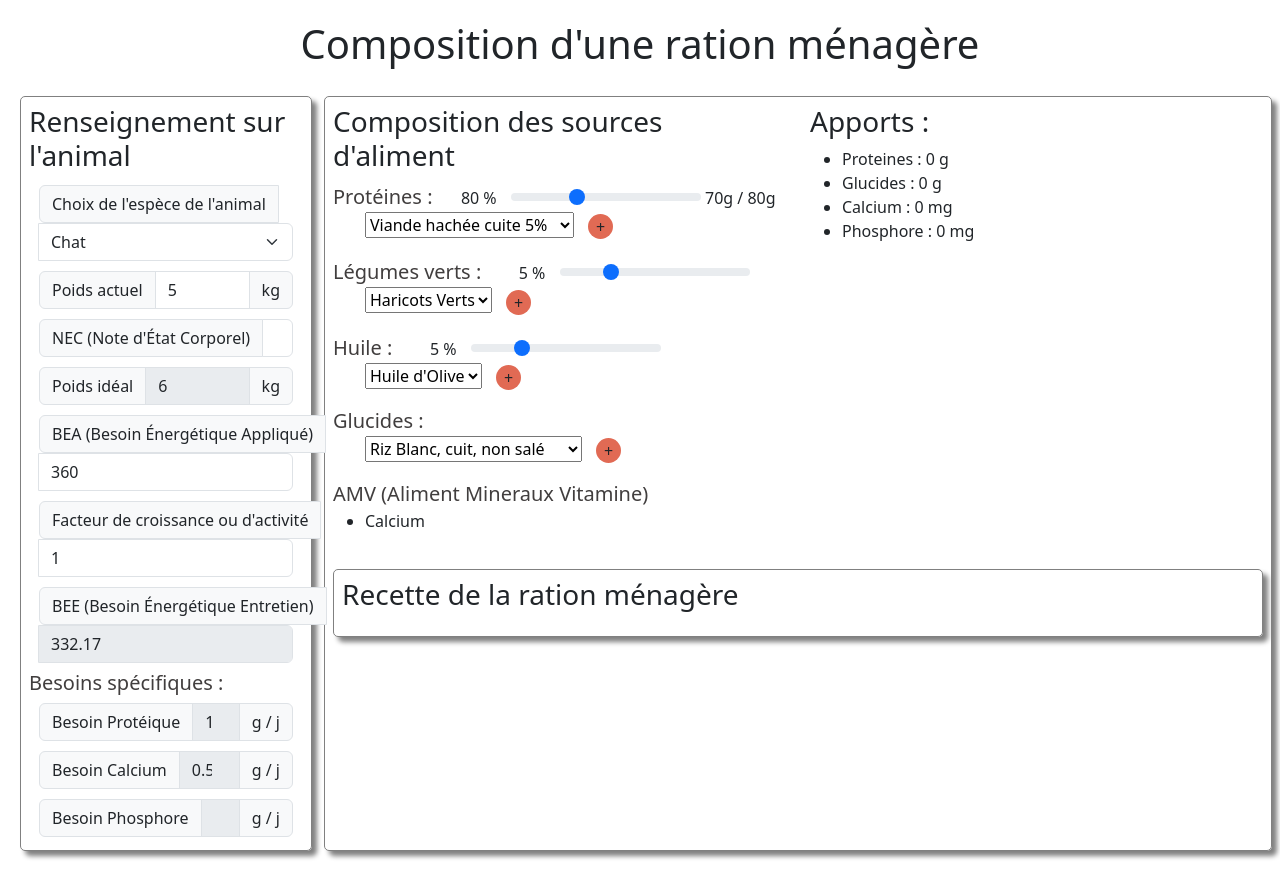
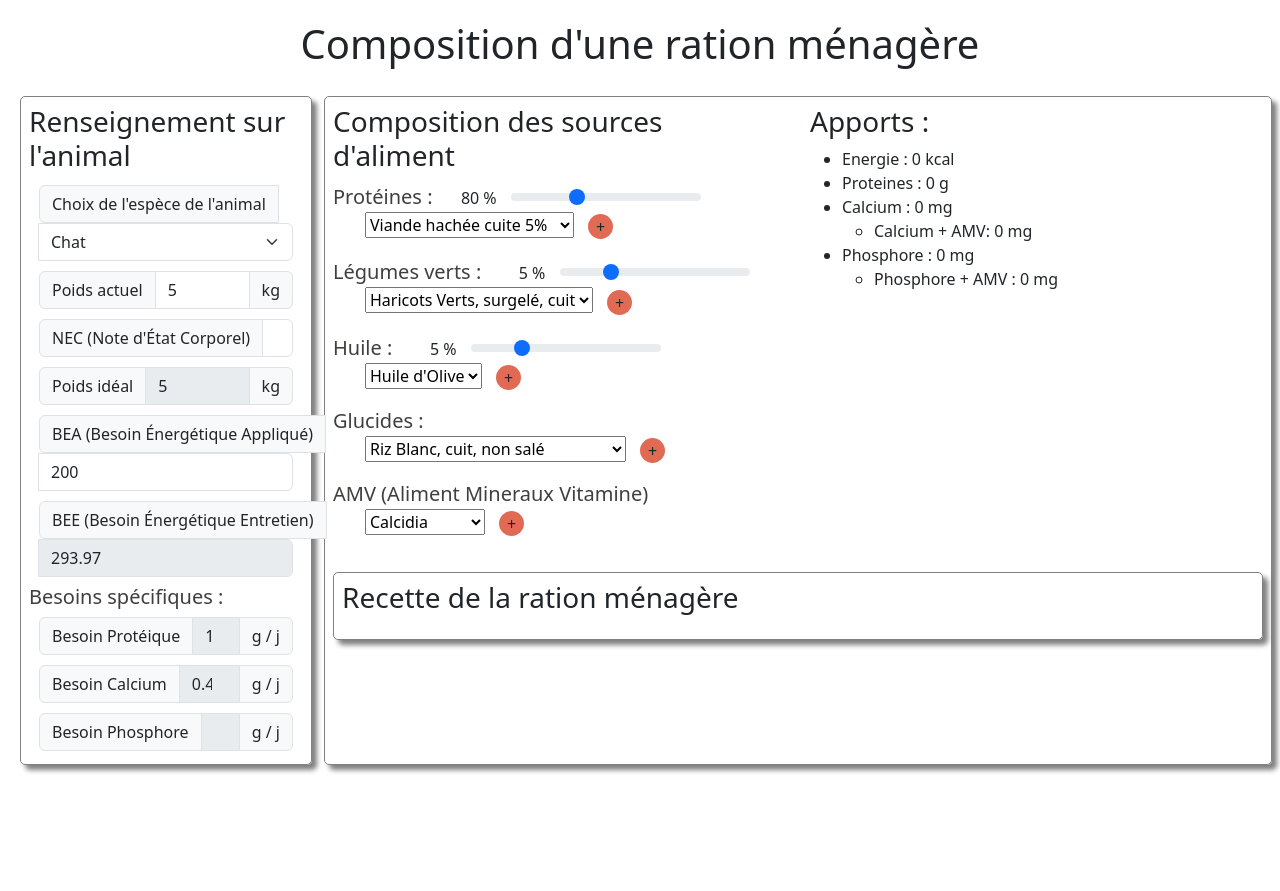
Before and after one commit to botlane-feeder/vetratio-gui, a SvelteKit app: page / in a window 1280 px wide. After the commit the page ends 805 px from the top, so only its background shows below. Built offline with nearby package versions, Linux system fonts and the light colour scheme.

Commit message:
FIX : Vérification des calculs

```diff
--- a/src/components/GlobalInfo.svelte
+++ b/src/components/GlobalInfo.svelte
@@ -7,7 +7,6 @@
     bodyConditionScore = $bindable(),
     idealWeight,
     appliedEnergyNeed = $bindable(),
-    growingActivityPower = $bindable(),
     maintenanceEnergyNeed,
     proteinNeed,
     calciumNeed,
@@ -68,11 +67,6 @@
     </div>
 
     <div class="input-group space-input-group">
-      <span id="growingActivityPowerLabel" class="input-group-text"> Facteur de croissance ou d'activité</span>
-      <input id="growingActivityPower" type="number" class="form-control" bind:value={growingActivityPower}>
-    </div>
-
-    <div class="input-group space-input-group">
       <span id="maintenanceEnergyNeededLabel" class="input-group-text"> BEE (Besoin Énergétique Entretien)</span>
       <input id="maintenanceEnergyNeeded" type="number" class="form-control" disabled value={ roundTwo(maintenanceEnergyNeed) }>
     </div>
--- a/src/components/RecipeComposition.svelte
+++ b/src/components/RecipeComposition.svelte
@@ -9,7 +9,7 @@
   import {type FoodComposition} from "$lib/types"
 
   // Récupération des informations calculées du globalInfo
-  let {proteinNeed, energyNeed, oilNeed} = $props()
+  let {proteinNeed, energyNeed, calciumNeed} = $props()
 
   // Récupération de la base de données globales des aliments
   const rawAlimentList={
@@ -17,21 +17,32 @@
     [
       {"title":"Viande hachée cuite 5%", "kcal":1550, "protein":25.5, "calcium":7, "phosphorus":180},
       {"title":"Viande hachée cuite 15%", "kcal":2390, "protein":23.6, "calcium":15, "phosphorus":198},
-      {"title":"Blanc de poulet cuit", "kcal":1410, "protein":30.1, "calcium":4.7, "phosphorus":270},
+      {"title":"Filet de poulet cru", "kcal":1100, "protein":23.4, "calcium":3.3, "phosphorus":240},
+      {"title":"Saumon élevage cru", "kcal":1940, "protein":20.5, "calcium":5.84, "phosphorus":181},
+      {"title":"Poisson blanc", "kcal":825, "protein":18.8, "calcium":14.5, "phosphorus":207},
+      {"title":"Filet de poulet cuit", "kcal":1410, "protein":30.1, "calcium":4.7, "phosphorus":270},
     ],
     "greenVegetable":[
-      {"title":"Haricots Verts", "kcal":1550, "protein":1.95, "calcium":7, "phosphorus":180},
-      {"title":"Courgettes", "kcal":2390, "protein":23.6, "calcium":15, "phosphorus":198},
-      {"title":"Poivrons", "kcal":363, "protein":30.1, "calcium":4.7, "phosphorus":270},
+      {"title":"Haricots Verts, surgelé, cuit", "kcal":363, "protein":1.95, "calcium":51, "phosphorus":29},
+      {"title":"Courgettes", "kcal":155, "protein":0.93, "calcium":19.3, "phosphorus":65},
+      {"title":"Haricots verts en boîte", "kcal":231, "protein":1.33, "calcium":42.7, "phosphorus":25.3},
     ],
     "oil":[
-      {"title":"Huile d'Olive", "kcal":0, "protein":0, "calcium":0, "phosphorus":0},
+      {"title":"Huile d'Olive", "kcal":9000, "protein":0, "calcium":0, "phosphorus":0},
     ],
     "carbohydrate":[
       {"title":"Riz Blanc, cuit, non salé", "kcal":1440, "protein":2.92, "calcium": 14, "phosphorus":35},
+      {"title":"Pâtes standard, cuite, non salée", "kcal":1250, "protein":4.28, "calcium": 17, "phosphorus":59},
+      {"title":"Patate", "kcal":805, "protein":1.08, "calcium": 5.83, "phosphorus":37.2},
       {"title":"Riz complet, cuit, non salé", "kcal":1570, "protein":3.21, "calcium":13, "phosphorus":120},
       {"title":"Riz Blanc, cru", "kcal":3500, "protein":7.04, "calcium": 33, "phosphorus":118},
       {"title":"Riz complet, cru", "kcal":3490, "protein":7.02, "calcium":11.1, "phosphorus":163},
+    ],
+    "amv":[
+      {"title":"Calcidia", "kcal":0, "protein":0, "calcium": 154000, "phosphorus":0},
+      {"title":"Vit'i5 Orange", "kcal":0, "protein":0, "calcium": 15000, "phosphorus":5000},
+      {"title":"Vit'i5 Bleu", "kcal":0, "protein":0, "calcium": 10000, "phosphorus":1000},
+
     ]
   };
 
@@ -84,7 +95,7 @@
   /**************************** Données pour les huiles ****************************/
   const oilRange={min:0, max:20};
   let oilDistribution = $state(5);
-  let oilNeedQuantity = $derived( oilNeed * greenVegetableDistribution);
+  let oilNeedQuantity = $derived( energyNeed * oilDistribution / 100);
 
   let choosenOilFood:number[]=$state([]);
   let oilCompositionFood:FoodComposition[]=$derived.by(()=>{
@@ -113,6 +124,9 @@
     for (let index = 0; index < greenVegetableCompositionFood.length; index++) {
       energyAvailable += greenVegetableCompositionFood[index]["kcal"];
     }
+    for (let index = 0; index < oilCompositionFood.length; index++) {
+      energyAvailable += oilCompositionFood[index]["kcal"];
+    }
     return energyNeed - energyAvailable;
   })
   let choosenCarbohydrateFood:number[]=$state([]);
@@ -133,6 +147,39 @@
     return foodArray;
   });
   /**************************** Données pour les Aliments Minéraux Vitamines ****************************/
+  let amvCalciumNeed:number = $derived.by(()=>{
+    let calciumAvailable:number = 0;
+    for (let index = 0; index < proteinCompositionFood.length; index++) {
+      calciumAvailable += proteinCompositionFood[index]["calcium"];
+    }
+    for (let index = 0; index < greenVegetableCompositionFood.length; index++) {
+      calciumAvailable += greenVegetableCompositionFood[index]["calcium"];
+    }
+    for (let index = 0; index < oilCompositionFood.length; index++) {
+      calciumAvailable += oilCompositionFood[index]["calcium"];
+    }
+    for (let index = 0; index < carbohydrateCompositionFood.length; index++) {
+      calciumAvailable += carbohydrateCompositionFood[index]["calcium"];
+    }
+    return calciumNeed - calciumAvailable;
+  })
+  let choosenAMVFood:number[]=$state([]);
+  let amvCompositionFood:FoodComposition[]=$derived.by(()=>{
+    let foodArray:FoodComposition[]=[];
+    for (let index = 0; index < choosenAMVFood.length; index++) {
+      let quantityNeeded = roundTwo(amvCalciumNeed / rawAlimentList["amv"][choosenAMVFood[index]]["calcium"] * 100000 / choosenAMVFood.length);
+      foodArray.push( {
+        "name":rawAlimentList["amv"][choosenAMVFood[index]]["title"],
+        "quantity":quantityNeeded,
+        "protein":(rawAlimentList["amv"][choosenAMVFood[index]]["protein"]*quantityNeeded/100),
+        "kcal":(rawAlimentList["amv"][choosenAMVFood[index]]["kcal"]*quantityNeeded/1000),
+        "calcium":(rawAlimentList["amv"][choosenAMVFood[index]]["calcium"]*quantityNeeded/100000),
+        "phosphorus":(rawAlimentList["amv"][choosenAMVFood[index]]["phosphorus"]*quantityNeeded/100000)
+      });
+    }
+    // foodCompositionList.set();
+    return foodArray;
+  });
 </script>
 
 <style>
@@ -156,7 +203,6 @@
     <h3>Composition des sources d'aliment</h3>
     <span class="titleContent">Protéines : </span>
     <RangeDistribution range={proteinRange} bind:distribution={proteinDistribution}/>
-    70g / 80g
     <FoodList list={rawAlimentList.protein} bind:choosenFood={choosenProteinFood} compositionFood={proteinCompositionFood}/>
     <!-- <FoodAndQuantityList list={rawAlimentList.protein} bind:choosenFood={proteinList} need={proteinNeed} nutriment="protein"/> -->
     <div></div>
@@ -168,7 +214,7 @@
     <div></div>
 
     <span class="titleContent">Huile : </span>
-    <RangeDistribution range={oilRange} distribution={oilDistribution}/>
+    <RangeDistribution range={oilRange} bind:distribution={oilDistribution}/>
     <FoodList list={rawAlimentList.oil} bind:choosenFood={choosenOilFood} compositionFood={oilCompositionFood}/>
     <div></div>
 
@@ -178,18 +224,16 @@
     <div></div>
 
     <span class="titleContent">AMV (Aliment Mineraux Vitamine)</span>
-    <ul>
-      <li>Calcium</li>
-    </ul>
+    <FoodList list={rawAlimentList.amv} bind:choosenFood={choosenAMVFood} compositionFood={amvCompositionFood}/>
 
   </div>
 
   <div class="col-6">
-    <ResumeNutritionalIntake {proteinCompositionFood} {greenVegetableCompositionFood} {oilCompositionFood} {carbohydrateCompositionFood} />
+    <ResumeNutritionalIntake {proteinCompositionFood} {greenVegetableCompositionFood} {oilCompositionFood} {carbohydrateCompositionFood} {amvCompositionFood} />
   </div>
 
   <div class="col-12">
-    <RecipeSummary {proteinCompositionFood} {greenVegetableCompositionFood} {oilCompositionFood} {carbohydrateCompositionFood} />
+    <RecipeSummary {proteinCompositionFood} {greenVegetableCompositionFood} {oilCompositionFood} {carbohydrateCompositionFood} {amvCompositionFood} />
   </div>
 
 </div>
--- a/src/components/RecipeSummary.svelte
+++ b/src/components/RecipeSummary.svelte
@@ -2,7 +2,7 @@
   import {roundTwo} from "$lib/index"
   import type { FoodComposition } from "$lib/types";
 
-  let {proteinCompositionFood, greenVegetableCompositionFood, oilCompositionFood, carbohydrateCompositionFood}=$props();
+  let {proteinCompositionFood, greenVegetableCompositionFood, oilCompositionFood, carbohydrateCompositionFood, amvCompositionFood}=$props();
 
   let recipe:FoodComposition[] = $derived.by(()=>{
     return array_reduce();
@@ -21,6 +21,9 @@
     }
     for (let index = 0; index < carbohydrateCompositionFood.length; index++) {
       list.push(carbohydrateCompositionFood[index]);
+    }
+    for (let index = 0; index < amvCompositionFood.length; index++) {
+      list.push(amvCompositionFood[index]);
     }
     return list;
   }
--- a/src/components/ResumeNutritionalIntake.svelte
+++ b/src/components/ResumeNutritionalIntake.svelte
@@ -1,13 +1,15 @@
 <script lang="ts">
   import {roundTwo} from "$lib/index"
 
-  let {proteinCompositionFood, greenVegetableCompositionFood, oilCompositionFood, carbohydrateCompositionFood}=$props();
+  let {proteinCompositionFood, greenVegetableCompositionFood, oilCompositionFood, carbohydrateCompositionFood, amvCompositionFood}=$props();
 
   // Gestion du calcul de la sommes des apports de protéines
   let proteinSum:number=$derived.by( ()=>{ return sumFromArrays("protein")});
   let glucideSum:number=$derived.by( ()=>{ return sumFromArrays("kcal")});
   let calciumSum:number=$derived.by( ()=>{ return sumFromArrays("calcium")});
+  let calciumAMVSum:number=$derived.by( ()=>{ return calciumSum + sumAMVArrays("calcium"); });
   let phosphoreSum:number=$derived.by( ()=>{ return sumFromArrays("phosphorus")});
+  let phosphoreAMVSum:number=$derived.by( ()=>{ return phosphoreSum + sumAMVArrays("phosphorus"); });
 
   // Fait le tour des tableaux d'aliments et calcul la somme du nutriment passé en paramètre
   function sumFromArrays(nutrient:string):number{
@@ -26,6 +28,13 @@
     }
     return sum;
   }
+  function sumAMVArrays(nutrient:string):number{
+    let sum=0;
+    for (let index = 0; index < amvCompositionFood.length; index++) {
+      sum += amvCompositionFood[index][nutrient];
+    }
+    return sum;
+  }
 
 </script>
 
@@ -33,16 +42,26 @@
   <h3>Apports :</h3>
   <ul>
     <li>
+      Energie : {roundTwo(glucideSum)} kcal
+    </li>
+    <li>
       Proteines : {roundTwo(proteinSum)} g
     </li>
     <li>
-      Glucides : {roundTwo(glucideSum)} g
-    </li>
-    <li>
       Calcium : {roundTwo(calciumSum*1000)} mg
+      <ul>
+        <li>
+          Calcium + AMV: {roundTwo(calciumAMVSum*1000)} mg
+        </li>
+      </ul>
     </li>
     <li>
       Phosphore : {roundTwo(phosphoreSum*1000)} mg
+      <ul>
+        <li>
+          Phosphore + AMV : {roundTwo(phosphoreAMVSum*1000)} mg
+        </li>
+      </ul>
     </li>
   </ul>
 </div>
--- a/src/routes/+page.svelte
+++ b/src/routes/+page.svelte
@@ -9,22 +9,21 @@
 
   const settings:any={
     "maintenanceEnergyNeededFactor":{"dog":130, "cat":100},
-    "idealWeightPow":{"dog":0.75, "cat":0.67}
+    "idealWeightPow":{"dog":0.75, "cat":0.67},
+    "proteinFactor":{"dog":60, "cat":65},
   }
   // Données de paramétrage
   let species:string = $state("cat");
   let currentWeight:number = $state(5);
-  let bodyConditionScore:number = $state(3); //NEC
+  let bodyConditionScore:number = $state(5); //NEC
   let idealWeight:number = $derived( currentWeight * ( 1 - ( bodyConditionScore - 5)/10 ) );
-  let appliedEnergyNeed:number = $state(360);
-  let growingActivityPower:number = $state(1);
+  let appliedEnergyNeed:number = $state(200);
 
   // Données des besoins
-  let maintenanceEnergyNeed:number = $derived( settings["maintenanceEnergyNeededFactor"][species] * Math.pow(idealWeight, settings["idealWeightPow"][species]) * growingActivityPower );
-  let proteinNeed:number=$derived( maintenanceEnergyNeed * 60 / 1000 );
+  let maintenanceEnergyNeed:number = $derived( settings["maintenanceEnergyNeededFactor"][species] * Math.pow(idealWeight, settings["idealWeightPow"][species]) );
+  let proteinNeed:number=$derived( maintenanceEnergyNeed * settings["proteinFactor"][species] / 1000 );
   let calciumNeed:number=$derived( maintenanceEnergyNeed * 1.6 / 1000 );
   let phosphorusNeed:number=$derived( maintenanceEnergyNeed * 1.2 / 1000);
-  let oilNeed:number=$state(10);
 
   // Données des listes de compositions
   let proteinList:FoodComposition[]=$state([]);
@@ -68,7 +67,6 @@
       bind:bodyConditionScore
       {idealWeight}
       bind:appliedEnergyNeed
-      bind:growingActivityPower
       {maintenanceEnergyNeed}
       {proteinNeed}
       {calciumNeed}
@@ -76,6 +74,6 @@
     />
   </div>
   <div class="col-9 sectionContainer">
-      <RecipeComposition {proteinNeed} energyNeed={appliedEnergyNeed} {oilNeed}/>
+      <RecipeComposition {proteinNeed} energyNeed={appliedEnergyNeed} {calciumNeed}/>
   </div>
 </div>
```
Also changed, not shown: 1 other file (tests, documents, lock files or other folders).
